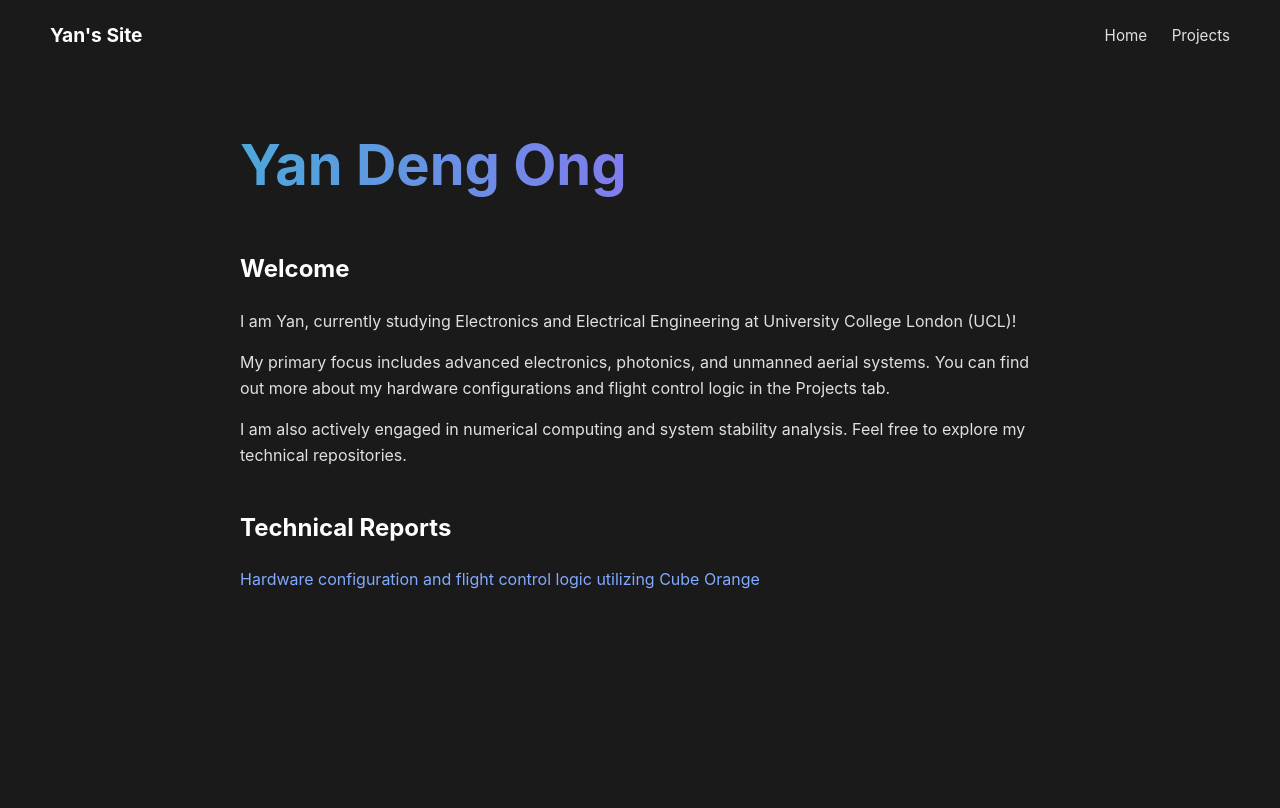
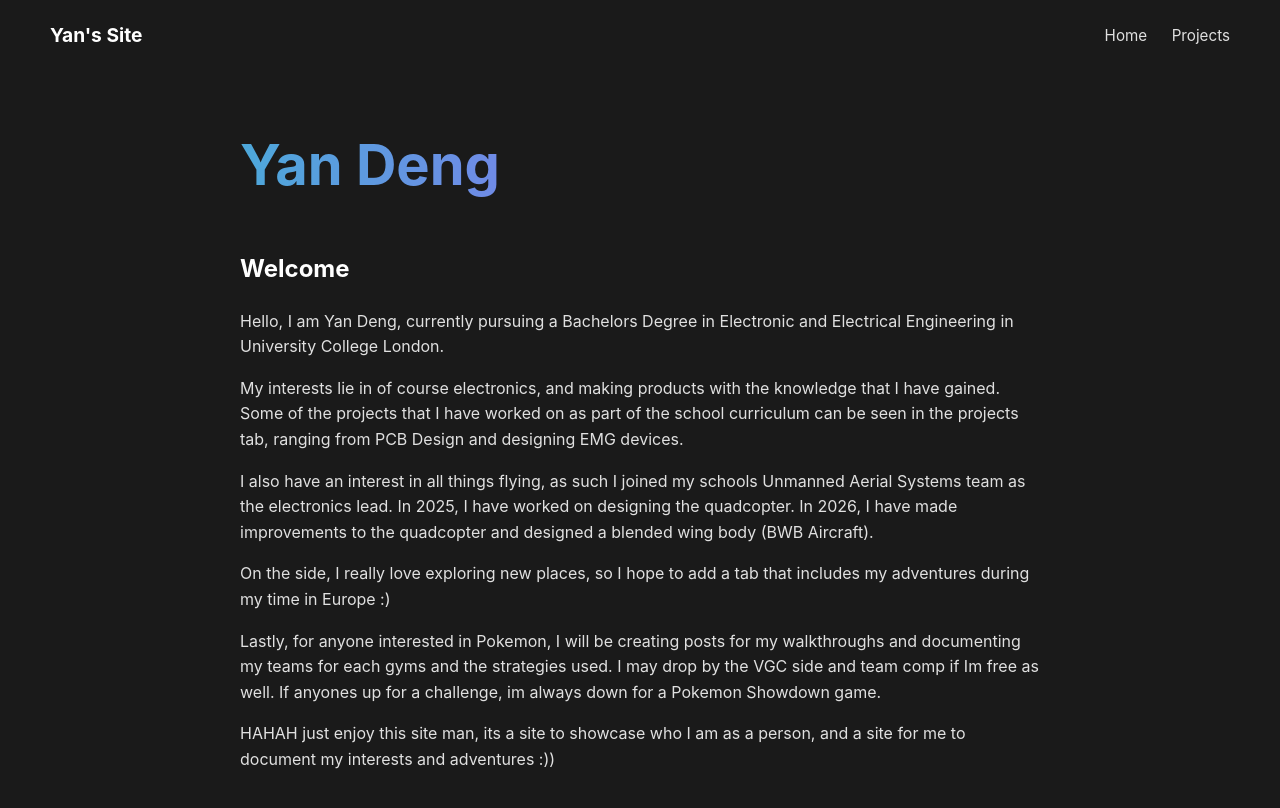
Before and after one commit to YDPikachu/YDPikachu.github.io, a Jekyll site: the page built from index.md, in a window 1280 px wide. Shown: the top 808 px of the page. Built offline with Jekyll 4.4.1, drawn with Linux system fonts in a browser that asks for light colours.

Commit message:
Update index.md Change the wordings

```diff
--- a/index.md
+++ b/index.md
@@ -3,16 +3,20 @@ layout: default
 title: Yan Deng Ong - Home
 ---
 
-<div class="gradient-text">Yan Deng Ong</div>
+<div class="gradient-text">Yan Deng</div>
 
 ## Welcome
 
-I am Yan, currently studying Electronics and Electrical Engineering at University College London (UCL)!
+Hello, I am Yan Deng, currently pursuing a Bachelors Degree in Electronic and Electrical Engineering in University College London.
 
-My primary focus includes advanced electronics, photonics, and unmanned aerial systems. You can find out more about my hardware configurations and flight control logic in the Projects tab.
+My interests lie in of course electronics, and making products with the knowledge that I have gained. Some of the projects that I have worked on as part of the school curriculum can be seen in the projects tab,
+ranging from PCB Design and designing EMG devices.
 
-I am also actively engaged in numerical computing and system stability analysis. Feel free to explore my technical repositories.
+I also have an interest in all things flying, as such I joined my schools Unmanned Aerial Systems team as the electronics lead. In 2025, I have worked on designing the quadcopter. In 2026, I have made improvements
+to the quadcopter and designed a blended wing body (BWB Aircraft).
 
-## Technical Reports
+On the side, I really love exploring new places, so I hope to add a tab that includes my adventures during my time in Europe :)
 
-[Hardware configuration and flight control logic utilizing Cube Orange](projects.html)
+Lastly, for anyone interested in Pokemon, I will be creating posts for my walkthroughs and documenting my teams for each gyms and the strategies used. I may drop by the VGC side and team comp if Im free as well.  If anyones up for a challenge, im always down for a Pokemon Showdown game.
+
+HAHAH just enjoy this site man, its a site to showcase who I am as a person, and a site for me to document my interests and adventures :))
```
